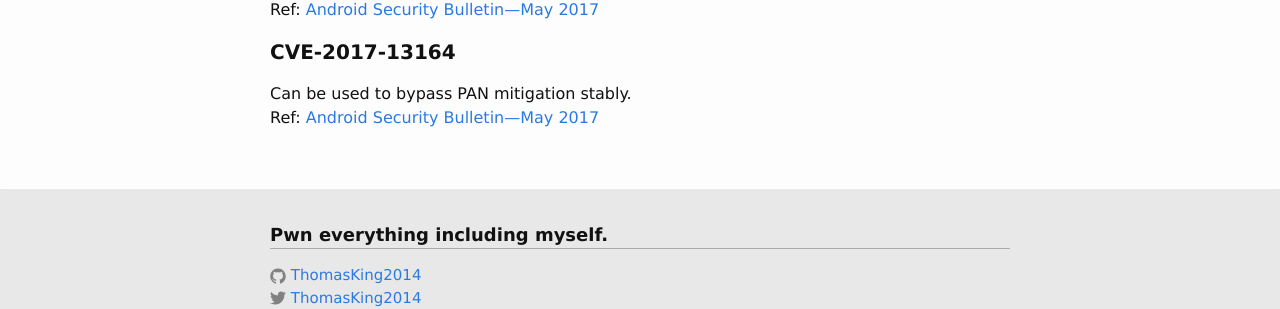
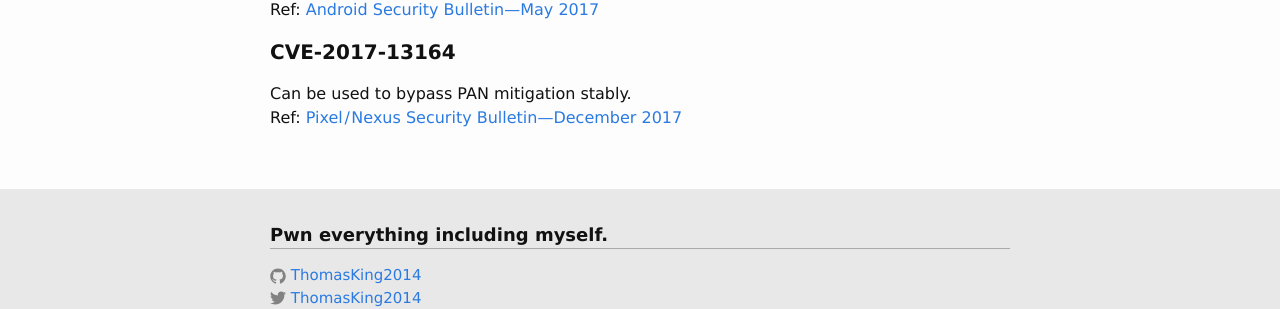
Before and after one commit to ThomasKing2014/thomasking2014.github.io, a Jekyll site: the page built from _pages/Vulnerabilities.md, in a window 1280 px wide. Shown: the part 455-764 px from the top of the page. Built offline with Jekyll 4.4.1, drawn with Linux system fonts in a browser that asks for light colours.

Commit message:
Update the Ref

```diff
--- a/_pages/Vulnerabilities.md
+++ b/_pages/Vulnerabilities.md
@@ -14,4 +14,4 @@ Ref: [Android Security Bulletin—January 2017](https://source.android.com/secur
 Ref: [Android Security Bulletin—May 2017](https://source.android.com/security/bulletin/2017-05-01.html)
 #### CVE-2017-13164
 Can be used to bypass PAN mitigation stably.
-Ref: [Android Security Bulletin—May 2017](https://source.android.com/security/bulletin/pixel/2017-12-01.html)
+Ref: [Pixel / Nexus Security Bulletin—December 2017](https://source.android.com/security/bulletin/pixel/2017-12-01.html)
```
